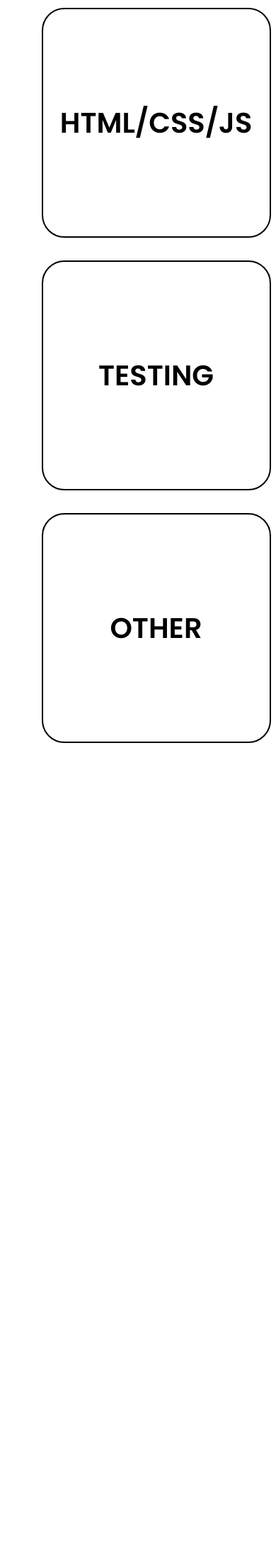
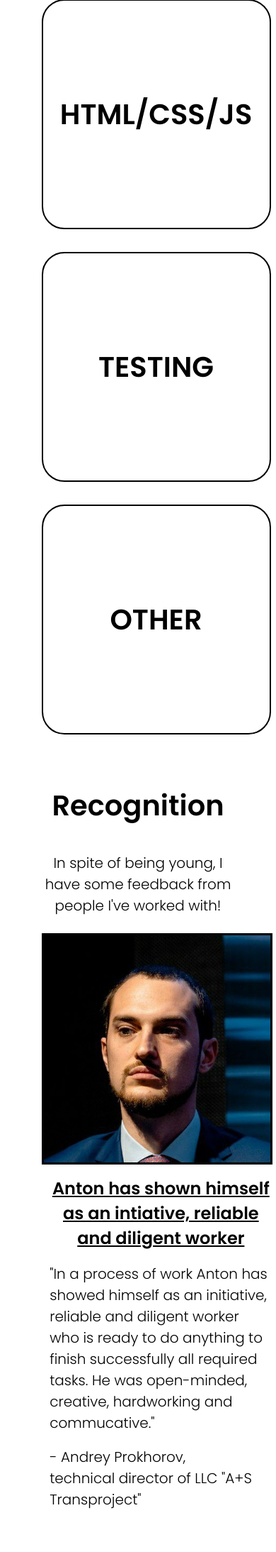
Before and after one commit to AnoMorCH/my-portfolio, a Python web app: template my-portfolio/templates/index.html in a window 390 px wide. Shown: the part 3032-5219 px from the top of the page at 71% size. Before the commit the page ends 4079 px from the top, so only its background shows below. Run offline with Jinja, Linux system fonts and the light colour scheme; the template is opened without the code that fills it, so the values that code supplies are empty; some libraries are stand-ins or nearby versions.

Commit message:
add 'recognition' section

```diff
--- a/my-portfolio/static/style.css
+++ b/my-portfolio/static/style.css
@@ -23,10 +23,27 @@
   font-size: 3rem;
 }
 
+main > section > h2 {
+  font-weight: 100;
+  margin-bottom: 3rem;
+  text-align: center;
+}
+
 main > section > div.list {
   display: flex;
   flex-wrap: wrap;
   justify-content: space-around;
+}
+
+@media (max-width: 1200px) {
+  main > section > h1 {
+    font-size: 2.5rem;
+  }
+
+  main > section > h2 {
+    font-size: 1.25rem;
+    margin-bottom: 1.5rem;
+  }
 }
 
 @media (max-width: 550px) or (max-height: 700px) {
@@ -317,12 +334,6 @@
 
 /* 4. Projects */
 /* 4.1. The visible part */
-main > section.projects > h2 {
-  font-weight: 100;
-  margin-bottom: 3rem;
-  text-align: center;
-}
-
 main > section.projects > h2.ps-note {
   margin-bottom: 0;
   margin-top: 3rem;
@@ -382,22 +393,12 @@
 }
 
 @media (max-width: 1200px) {
-  main > section.projects > h1 {
-    font-size: 2.5rem;
-  }
-
-  main > section.projects > h2 {
-    font-size: 1.25rem;
-    margin-bottom: 1.5rem;
+  main > section.projects > div.list > a > div {
+    margin-bottom: 1rem;
+    margin-top: 1rem;
   }
 
   main > section.projects > h2.ps-note {
-    font-size: 1.25rem;
-    margin-top: 1.5rem;
-  }
-
-  main > section.projects > div.list > a > div {
-    margin-bottom: 1rem;
     margin-top: 1rem;
   }
 }
@@ -413,6 +414,10 @@
 
   main > section.projects > div.list > a > div > div.description {
     height: 17.5rem;
+  }
+
+  main > section.projects > h2.ps-note {
+    margin-top: 0.75rem;
   }
 }
 
@@ -665,3 +670,84 @@
     font-size: 1rem;
   }
 }
+
+/* 6. Recognition */
+main > section.recognition > div.list > div {
+  display: flex;
+}
+
+main > section.recognition > div.list > div > img {
+  width: 30rem;
+  height: 30rem;
+  border: 0.2rem solid black;
+  margin-top: auto;
+  margin-bottom: auto;
+}
+
+main > section.recognition > div.list > div > div.description {
+  margin-left: 3vw;
+  margin-top: auto;
+  margin-bottom: auto;
+}
+
+main > section.recognition > div.list > div > div.description > h2 {
+  text-decoration: underline;
+  font-size: 1.75rem;
+}
+
+main > section.recognition > div.list > div > div.description > p {
+  margin-top: 1.1rem;
+  margin-bottom: 1.1rem;
+  font-size: 1.5rem;
+  display: flex;
+  justify-content: end;
+}
+
+@media (max-width: 1440px) {
+  main > section.recognition > div.list > div {
+    display: block;
+  }
+
+  main > section.recognition > div.list > div > img {
+    display: flex;
+    margin-left: auto;
+    margin-right: auto;
+    margin-bottom: 2rem;
+  }
+
+  main > section.recognition > div.list > div > div.description > h2 {
+    text-align: center;
+  }
+}
+
+@media (max-width: 1200px) {
+  main > section.recognition > div.list > div > div.description > h2 {
+    font-size: 1.5rem;
+  }
+
+  main > section.recognition > div.list > div > div.description > p {
+    font-size: 1.25rem;
+  }
+}
+
+@media (max-width: 1000px) {
+  main > section.recognition > div.list > div > img {
+    max-width: 25rem;
+    max-height: 25rem;
+    margin-bottom: 1.25rem;
+  }
+}
+
+@media (max-width: 550px) {
+  main > section.recognition > div.list > div > img {
+    max-width: 20rem;
+    max-height: 20rem;
+    margin-bottom: 1rem;
+  }
+}
+
+@media (max-height: 960px) {
+  main > section.recognition > h1 {
+    margin-bottom: 1.5rem;
+  }
+}
--- a/my-portfolio/templates/index.html
+++ b/my-portfolio/templates/index.html
@@ -286,9 +286,41 @@
                 a nice experience with Docker, AWS, Robocassa, Heroku and a lot
                 of other stuff. Also I am a confident English speaker and prefer
                 writing all which is connected with code only in the language.
-                As a person, I am friendly, hardworking and dedicated. So,
-                a good cooperation awaits us!
+                As a person, I am friendly, hardworking and dedicated. So, a
+                good cooperation awaits us!
               </div>
+            </div>
+          </div>
+        </div>
+      </section>
+
+      <section class="recognition">
+        <h1>Recognition</h1>
+        <h2>
+          In spite of being young, I have some feedback from people I've worked
+          with!
+        </h2>
+        <div class="list">
+          <div name="simetra">
+            <img
+              src="{{ url_for('static', filename='images/andrey.jpg') }}"
+              alt="Andrey's photo"
+            />
+            <div class="description">
+              <h2>
+                Anton has shown himself as an intiative, reliable and
+                diligent worker
+              </h2>
+              <p>
+                "In a process of work Anton has showed himself as an initiative,
+                reliable and diligent worker who is ready to do anything to
+                finish successfully all required tasks. He was open-minded,
+                creative, hardworking and commucative."
+              </p>
+              <p class="signature">
+                - Andrey Prokhorov, <br/>
+                technical director of LLC "A+S Transproject"
+              </p>
             </div>
           </div>
         </div>
```
Also changed, not shown: my-portfolio/static/images/andrey.jpg (added), 1 other file.
